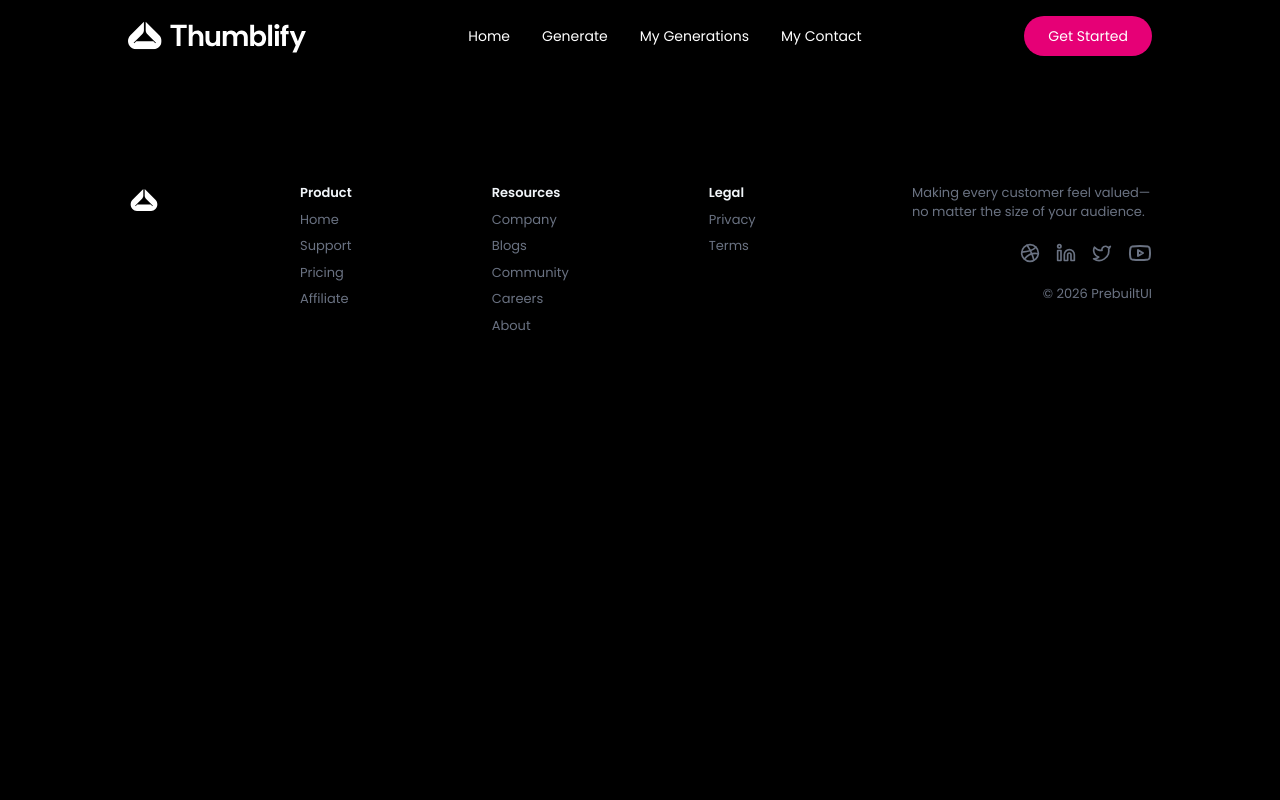
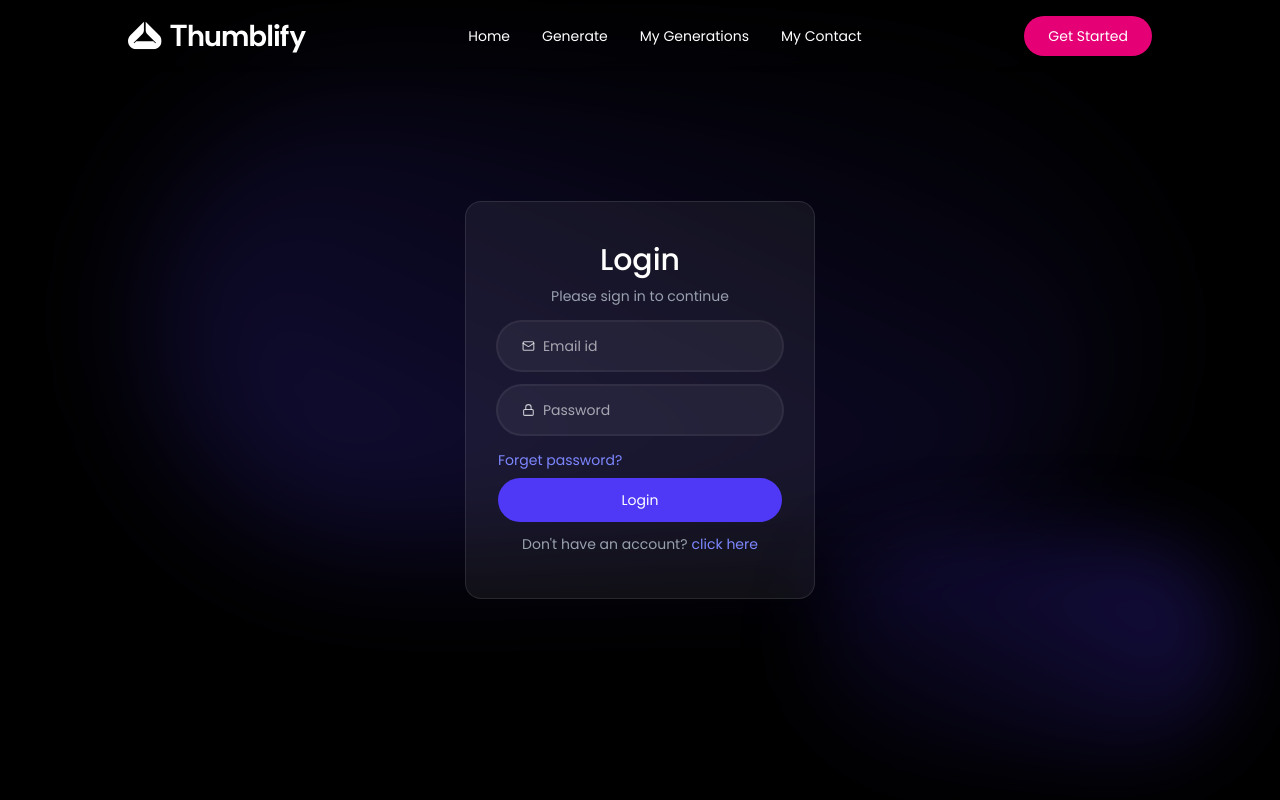
Before and after one commit to LokeshOtti29/Thumbify-Ai-thumbnail-generator, a React (Vite) app in the folder Frontend/: page /login in a window 1280 px wide. Shown: the top 800 px of the page. Built offline with nearby package versions, Linux system fonts and the light colour scheme.

Commit message:
thumbify:softbackdrop in login

```diff
--- a/Frontend/src/App.tsx
+++ b/Frontend/src/App.tsx
@@ -4,6 +4,10 @@
 import Footer from "./components/Footer";
 import "./globals.css";
 import LenisScroll from "./components/LenisScroll";
+import Generate from "./pages/Generate";
+import Mygeneration from "./pages/Mygeneration";
+import Preview from "./pages/Preview";
+import Login from "./components/Login";
 
 export default function App() {
     return (
@@ -12,6 +16,11 @@
             <Navbar />
             <Routes>
                 <Route path="/" element={<HomePage />} />
+                <Route path="/generate" element={<Generate />} />
+                <Route path="/generate/:id" element={<Generate />} />
+                <Route path="/my-generation" element={<Mygeneration />} />
+                <Route path="/preview" element={<Preview />} />
+                <Route path="/login" element={<Login />} />
             </Routes>
             <Footer />
         </>
--- a/Frontend/src/components/Login.tsx
+++ b/Frontend/src/components/Login.tsx
@@ -1,10 +1,71 @@
-import React from 'react'
+import React, { useState } from 'react'
+import Softbackdrop from './Softbackdrop'
 
 const Login = () => {
+  const [state, setState] = useState("login")
+
+    const [formData, setFormData] = useState({
+        name: '',
+        email: '',
+        password: ''
+    })
+
+    const handleChange = (e:React.ChangeEvent<HTMLInputElement>) => {
+        const { name, value } = e.target
+        setFormData(prev => ({ ...prev, [name]: value }))
+    }
+
+    const handleSubmit = (e:React.FormEvent<HTMLFormElement>) => {
+        e.preventDefault()
+
+    }
   return (
-    <div>
+    <>
+    <Softbackdrop/>
+    <div className='min-h-screen flex items-center justify-center'>
+        <form
+                onSubmit={handleSubmit}
+                className="w-full sm:w-87.5 text-center bg-white/6 border border-white/10 rounded-2xl px-8">
+                <h1 className="text-white text-3xl mt-10 font-medium">
+                    {state === "login" ? "Login" : "Sign up"}
+                </h1>
 
+                <p className="text-gray-400 text-sm mt-2">Please sign in to continue</p>
+
+                {state !== "login" && (
+                    <div className="flex items-center mt-6 w-full bg-white/5 ring-2 ring-white/10 focus-within:ring-indigo-500/60 h-12 rounded-full overflow-hidden pl-6 gap-2 transition-all ">
+                        <svg xmlns="http://www.w3.org/2000/svg" width="16" height="16" viewBox="0 0 24 24" fill="none" stroke="currentColor" className="text-white/60" strokeWidth="2" strokeLinecap="round" strokeLinejoin="round"> <circle cx="12" cy="8" r="5" /> <path d="M20 21a8 8 0 0 0-16 0" /> </svg>
+                        <input type="text" name="name" placeholder="Name" className="w-full bg-transparent text-white placeholder-white/60 border-none outline-none " value={formData.name} onChange={handleChange} required />
+                    </div>
+                )}
+
+                <div className="flex items-center w-full mt-4 bg-white/5 ring-2 ring-white/10 focus-within:ring-indigo-500/60 h-12 rounded-full overflow-hidden pl-6 gap-2 transition-all ">
+                    <svg xmlns="http://www.w3.org/2000/svg" width="14" height="14" viewBox="0 0 24 24" fill="none" stroke="currentColor" className="text-white/75" strokeWidth="2" strokeLinecap="round" strokeLinejoin="round"> <path d="m22 7-8.991 5.727a2 2 0 0 1-2.009 0L2 7" /> <rect x="2" y="4" width="20" height="16" rx="2" /> </svg>
+                    <input type="email" name="email" placeholder="Email id" className="w-full bg-transparent text-white placeholder-white/60 border-none outline-none " value={formData.email} onChange={handleChange} required />
+                </div>
+
+                <div className=" flex items-center mt-4 w-full bg-white/5 ring-2 ring-white/10 focus-within:ring-indigo-500/60 h-12 rounded-full overflow-hidden pl-6 gap-2 transition-all ">
+                    <svg xmlns="http://www.w3.org/2000/svg" width="14" height="14" viewBox="0 0 24 24" fill="none" stroke="currentColor" className="text-white/75" strokeWidth="2" strokeLinecap="round" strokeLinejoin="round"> <rect width="18" height="11" x="3" y="11" rx="2" ry="2" /> <path d="M7 11V7a5 5 0 0 1 10 0v4" /> </svg>
+                    <input type="password" name="password" placeholder="Password" className="w-full bg-transparent text-white placeholder-white/60 border-none outline-none" value={formData.password} onChange={handleChange} required />
+                </div>
+
+                <div className="mt-4 text-left">
+                    <button className="text-sm text-indigo-400 hover:underline">
+                        Forget password?
+                    </button>
+                </div>
+
+                <button type="submit" className="mt-2 w-full h-11 rounded-full text-white bg-indigo-600 hover:bg-indigo-500 transition " >
+                    {state === "login" ? "Login" : "Sign up"}
+                </button>
+
+                <p onClick={() => setState(prev => prev === "login" ? "register" : "login")} className="text-gray-400 text-sm mt-3 mb-11 cursor-pointer" >
+                    {state === "login" ? "Don't have an account?" : "Already have an account?"}
+                    <span className="text-indigo-400 hover:underline ml-1">click here</span>
+                </p>
+            </form>
     </div>
+        </>
   )
 }
 
--- /dev/null
+++ b/Frontend/src/components/Softbackdrop.tsx
@@ -0,0 +1,12 @@
+import React from "react";
+
+const Softbackdrop = () => {
+  return (
+    <div className="fixed inset-0 -z-1 pointer-events-none">
+      <div className="absolute left-1/2 top-20 -translate-x-1/2 w-245 h-115 bg-linear-to-tr from-indigo-800/35 to-transparent rounded-full blur-3xl" />
+      <div className="absolute right-12 bottom-10 w-105 h-55 bg-linear-to-bl from-indigo-700/35 to-transparent rounded-full blur-2xl" />
+    </div>
+  );
+};
+
+export default Softbackdrop;
```
